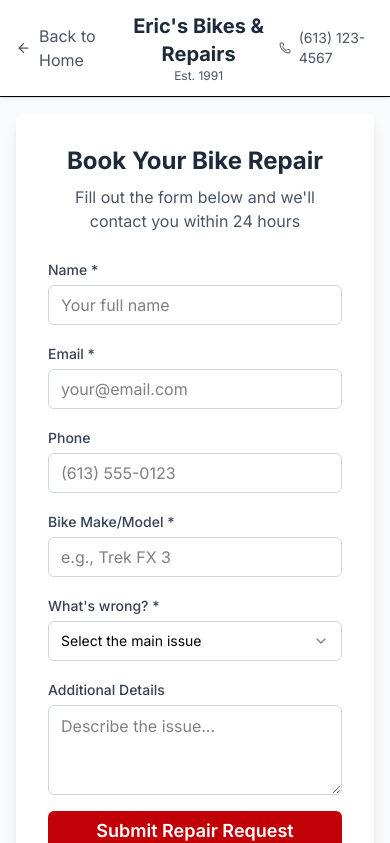
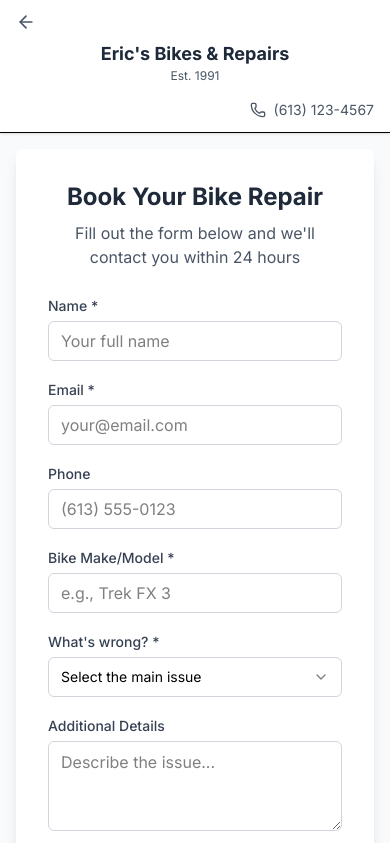
Before and after one commit to reubenjds/seg-bike-repair, a Next.js app: page /book in a window 390 px wide. Shown: the top 843 px of the page. Built offline with nearby package versions, Linux system fonts and the light colour scheme.

Commit message:
fix: mobile responsiveness

```diff
--- a/app/book/page.tsx
+++ b/app/book/page.tsx
@@ -50,20 +50,22 @@ export default function BookRepair() {
 			{/* Header */}
 			<header className='bg-white shadow-sm border-b flex-shrink-0'>
 				<div className='container mx-auto px-4 py-3'>
+					<div className='flex flex-col gap-2 sm:flex-row sm:items-center sm:justify-between'>
 						<div className='flex items-center justify-between'>
 							<Link
 								href='/'
 								className='flex items-center text-gray-600 hover:text-gray-800 transition-colors'>
 								<ArrowLeft className='h-5 w-5 mr-2' />
-							Back to Home
+								<span className='hidden xs:inline'>Back to Home</span>
 							</Link>
-						<div className='text-center'>
-							<h1 className='text-xl font-bold text-gray-800'>
+						</div>
+						<div className='text-center flex-1'>
+							<h1 className='text-lg sm:text-xl font-bold text-gray-800'>
 								Eric's Bikes & Repairs
 							</h1>
 							<p className='text-xs text-gray-600'>Est. 1991</p>
 						</div>
-						<div className='flex items-center text-gray-600'>
+						<div className='flex items-center justify-end text-gray-600 mt-2 sm:mt-0'>
 							<Phone className='h-4 w-4 mr-2' />
 							<span className='text-sm'>(613) 123-4567</span>
 						</div>
--- a/app/page.tsx
+++ b/app/page.tsx
@@ -8,7 +8,7 @@ export default function Home() {
 	return (
 		<main className='min-h-screen'>
 			{/* Hero Section - Full Page */}
-			<section className='relative h-screen flex items-center justify-center'>
+			<section className='relative min-h-screen flex flex-col items-center justify-center px-2 py-8 md:h-screen md:px-0 md:py-0'>
 				<div
 					className='absolute inset-0 bg-cover bg-center'
 					style={{
```
Lines whose indentation alone changed are shown as unchanged.
